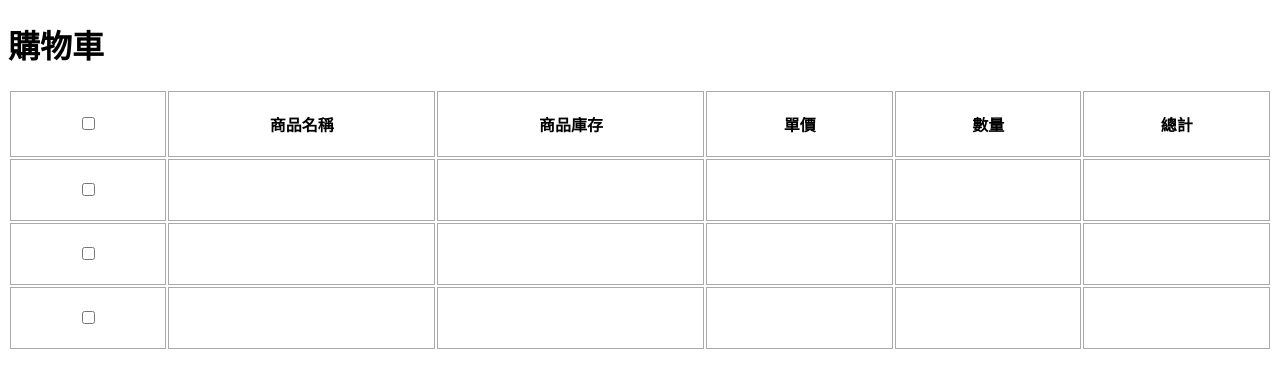
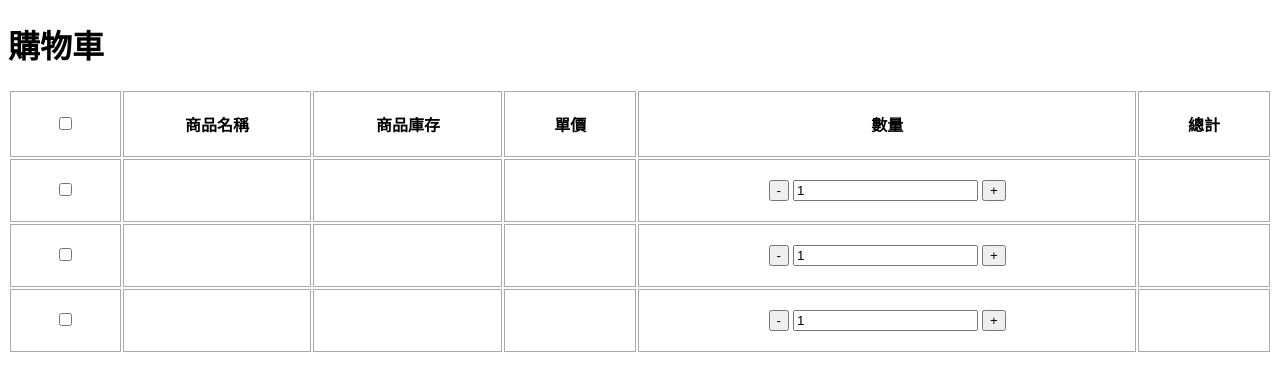
Before and after one commit to KOYUNGCHING/Network_and_Programing, a Python web app: template HW5_JavaScript2/templates/112201022_js_4.html in a window 1280 px wide. Shown: the top 391 px of the page. Run offline with Jinja, Linux system fonts and the light colour scheme; the template is opened without the code that fills it, so the values that code supplies are empty.

Commit message:
加上數量的選框

```diff
--- a/HW5_JavaScript2/templates/112201022_js_4.html
+++ b/HW5_JavaScript2/templates/112201022_js_4.html
@@ -23,48 +23,43 @@
         </thead>
         <tbody>
             <tr>
-                <td><input type="checkbox" class="item">
+                <td><input type="checkbox" class="item"></td>
+                <td></td>
+                <td></td>
+                <td class="price"></td>
+                <td>
+                    <button class="minus">-</button>
+                    <input type="number" class="qty" value="1" min="1">
+                    <button class="plus">+</button>
                 </td>
-                <td>
-                </td>
-                <td>
-                </td>
-                <td>
-                </td>
-                <td>
-                </td>
-                <td>
-                </td>
+                <td class="subtotal"></td>
             </tr>
             <tr>
-                <td><input type="checkbox" class="item">
+                <td><input type="checkbox" class="item"></td>
+                <td></td>
+                <td></td>
+                <td class="price"></td>
+                <td>
+                    <button class="minus">-</button>
+                    <input type="number" class="qty" value="1" min="1">
+                    <button class="plus">+</button>
                 </td>
-                <td>
-                </td>
-                <td>
-                </td>
-                <td>
-                </td>
-                <td>
-                </td>
-                <td>
-                </td>
+                <td class="subtotal"></td>
             </tr>
             <tr>
-                <td><input type="checkbox" class="item">
+                <td><input type="checkbox" class="item"></td>
+                <td></td>
+                <td></td>
+                <td class="price"></td>
+                <td>
+                    <button class="minus">-</button>
+                    <input type="number" class="qty" value="1" min="1">
+                    <button class="plus">+</button>
                 </td>
-                <td>
-                </td>
-                <td>
-                </td>
-                <td>
-                </td>
-                <td>
-                </td>
-                <td>
-                </td>
+                <td class="subtotal"></td>
             </tr>
 
+        </tbody>
 
         </tbody>
     </table>
```
